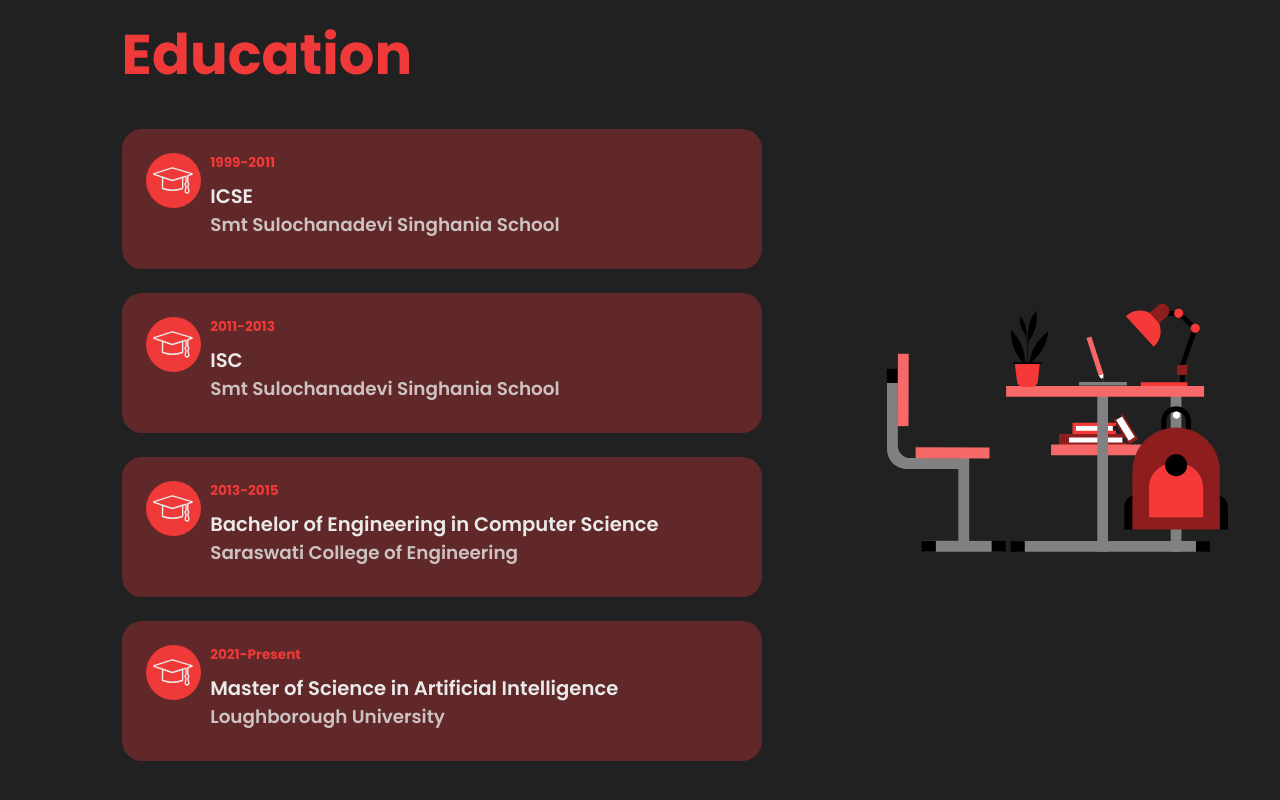
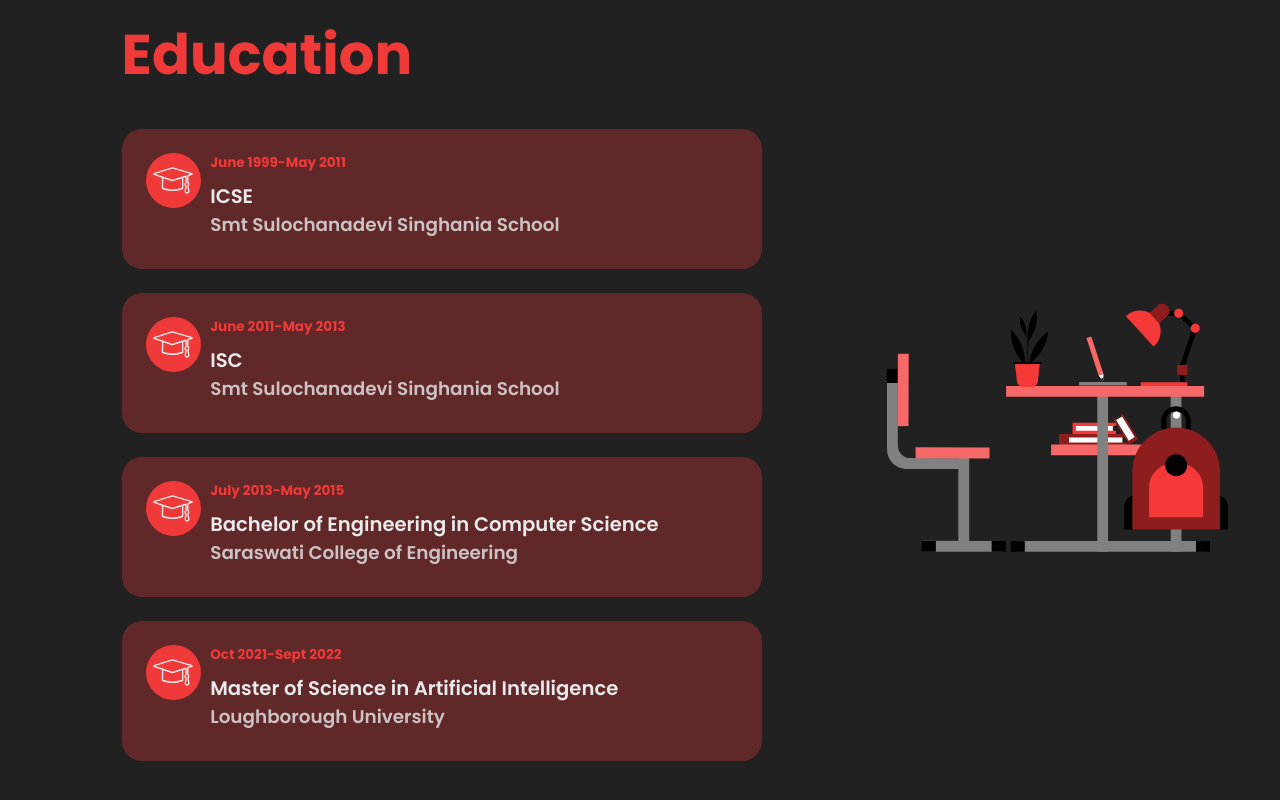
Before and after one commit to bhaveshjoshisuperheronot/developer-portfolio, a React (Create React App) app: page / in a window 1280 px wide. Shown: the part 1620-2420 px from the top of the page. Built offline with nearby package versions, Linux system fonts and the light colour scheme; a web font is replaced by a local one.

Commit message:
update build for gh-pages

```diff
--- a/src/data/aboutData.js
+++ b/src/data/aboutData.js
@@ -1,6 +1,6 @@
 export const aboutData = {
     title: "Who I am",
     description1: "My name's Bhavesh. I'm a front-end developer based in UK.",
-    description2: "I have 4 years of industry experience in front-end development. During the day I am a student pursuing Masters in AI and in the evening I work on trying my hand in Machine Learning and AI and also utilize the time to practice new stuff in front-end field. I spend my leisure hours playing all kind of sports and partying. I love to learn and explore new arenas.",
+    description2: "Versatile Front-End Developer with 2+ years of experience implementing complex web apps and internal frameworks, specializing in SPA development utilizing React ecosystem. Eager to tackle more complex problems and continue to find ways to maximize user efficiency. I spend my leisure hours playing all kind of sports and partying. I love to learn and explore new arenas.",
     image: 2
 }
--- a/src/data/educationData.js
+++ b/src/data/educationData.js
@@ -3,28 +3,28 @@
         id: 1,
         institution: 'Smt Sulochanadevi Singhania School',
         course: 'ICSE',
-        startYear: '1999',
-        endYear: '2011'
+        startYear: 'June 1999',
+        endYear: 'May 2011'
     },
     {
         id: 2,
         institution: 'Smt Sulochanadevi Singhania School',
         course: 'ISC',
-        startYear: '2011',
-        endYear: '2013'
+        startYear: 'June 2011',
+        endYear: 'May 2013'
     },
     {
         id: 3,
         institution: 'Saraswati College of Engineering',
         course: 'Bachelor of Engineering in Computer Science',
-        startYear: '2013',
-        endYear: '2015'
+        startYear: 'July 2013',
+        endYear: 'May 2015'
     },
     {
         id: 4,
         institution: 'Loughborough University',
         course: 'Master of Science in Artificial Intelligence',
-        startYear: '2021',
-        endYear: 'Present'
+        startYear: 'Oct 2021',
+        endYear: 'Sept 2022'
     },
 ]
```
